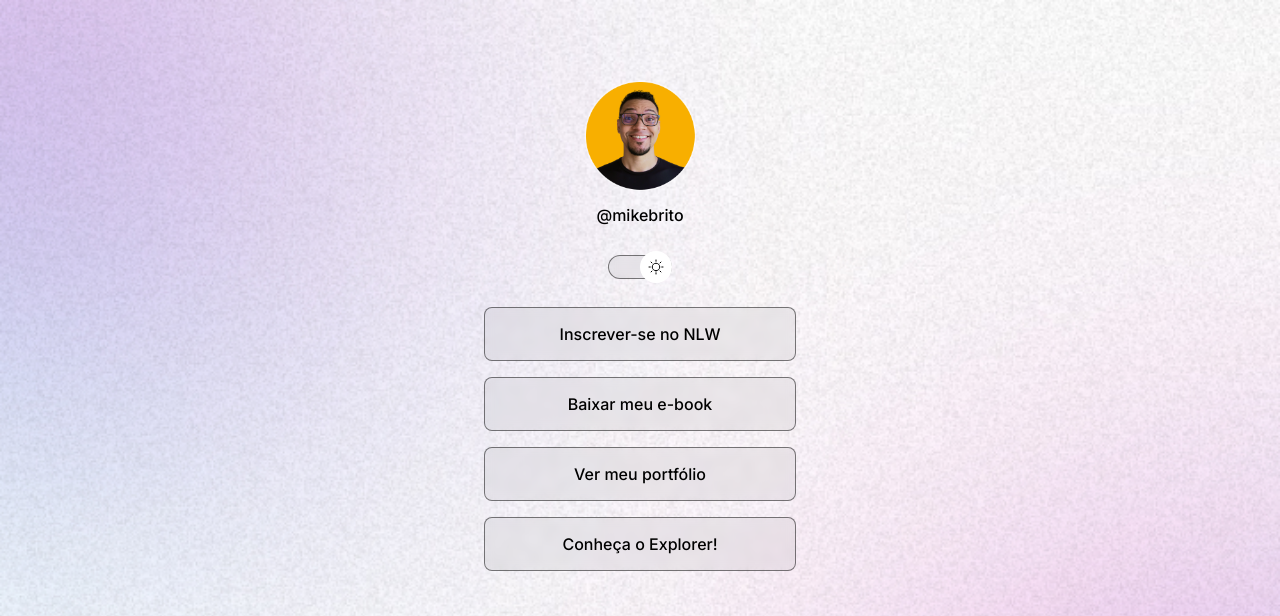
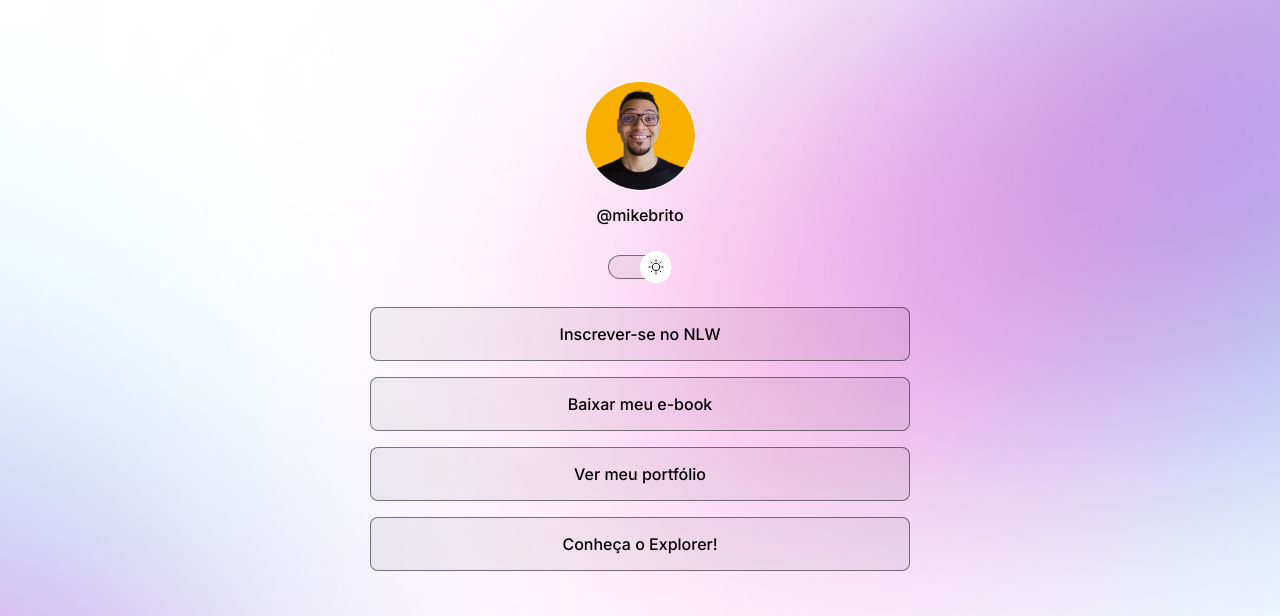
Before and after one commit to mfeduardo/discover, a plain HTML site: page index.html in a window 1280 px wide. Shown: the top 616 px of the page. Drawn offline with nearby package versions, Linux system fonts and the light colour scheme.

Commit message:
css responsivo e readme

```diff
--- a/style.css
+++ b/style.css
@@ -27,6 +27,7 @@
 body {
     /* background: color image repeat position/size*/
     background: var(--bg-url) no-repeat top center/cover;
+    height: 100vh; /* preencher todo o body com a imagem*/
 }
 
 body * {
@@ -35,7 +36,8 @@ body * {
 }
 
 #container {
-    width: 360px;
+    width: 100%;
+    max-width: 588px;
     margin: 56px auto 0px;
     padding: 0 24px;
 }
@@ -143,3 +145,12 @@ footer{
     padding: 24px 0;
     text-align: center;
 }
+
+@media (min-width: 700px) {
+    :root {
+        --bg-url: url(./assets/bg-desktop.jpg);
+}
+    .light {
+        --bg-url: url(./assets/bg-desktop-light.jpg);
+}
+}
```
Also changed, not shown: .github/rkt.png (added), 1 other file.
